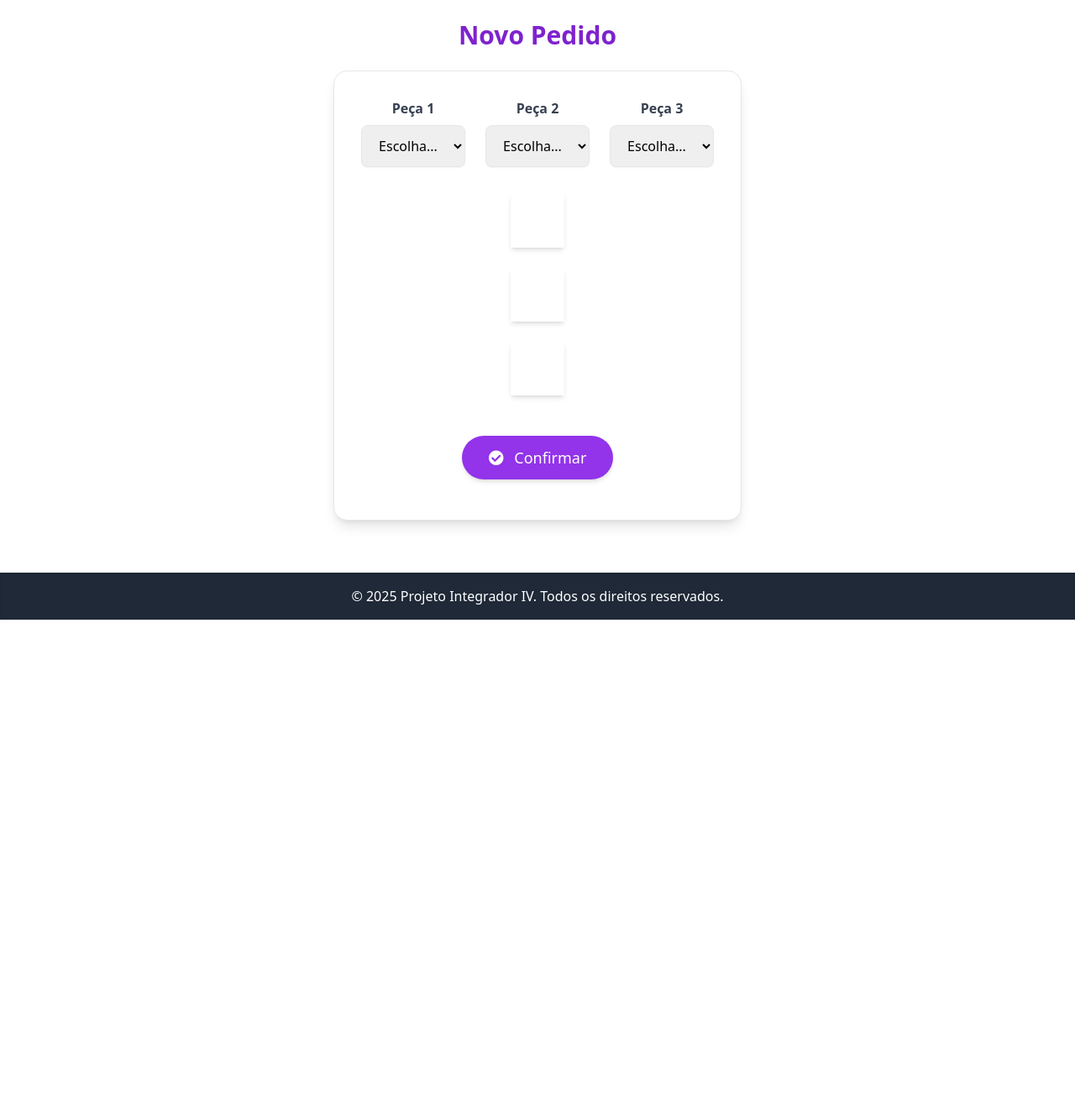
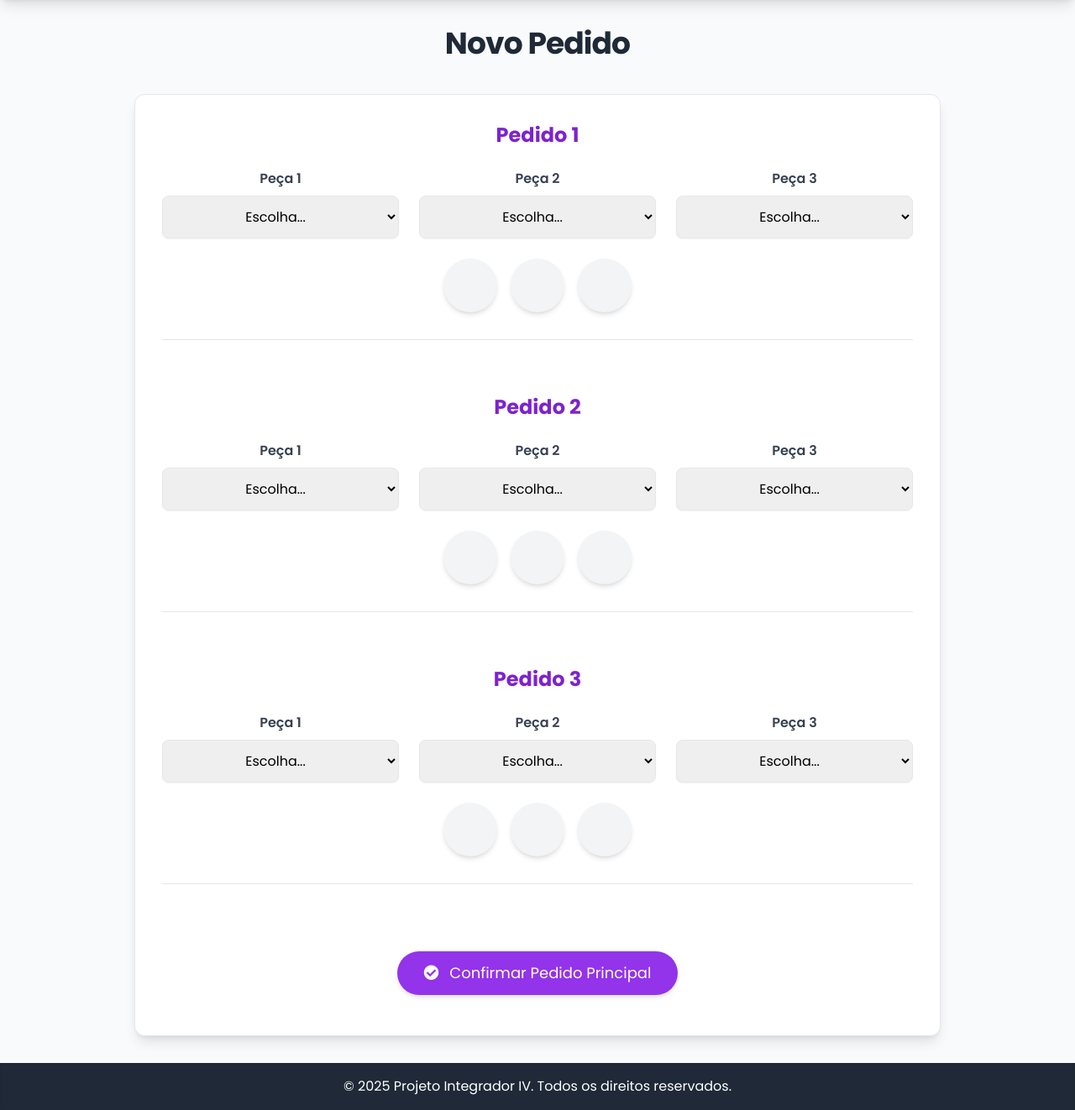
Before and after one commit to maxykoin/Projeto-Integrador-IV, a Django app: page /pedidos/ in a window 1280 px wide. Shown: the part 62-1384 px from the top of the page at 84% size. Before the commit the page ends 800 px from the top, so only its background shows below. Run offline with Django 3.2, Linux system fonts and the light colour scheme; some libraries are stand-ins or nearby versions.

Commit message:
1306 - Atualização de Novo Pedido, Histórico e etc

```diff
--- a/dashboard/static/script.js
+++ b/dashboard/static/script.js
@@ -1,36 +1,53 @@
 document.addEventListener('DOMContentLoaded', () => {
-  // --- Código do seu pedidoForm e filtros ---
     const pedidoForm = document.getElementById('pedidoForm');
     const confirmarBtn = document.getElementById('confirmarBtn');
 
-  initPieceSelectors();
-  setupSearch();
+    // Inicializa os seletores de peças para TODOS os 9 campos
+    initAllPieceSelectors();
+
+    // Setup da função de busca (se aplicável, mantenha ou remova)
+    // setupSearch(); // Remova ou ajuste se não houver campo de busca nesta página
 
     if (confirmarBtn) {
         confirmarBtn.addEventListener('click', handleConfirmClick);
     }
 
-  // Atualiza preview inicial (caso já tenha seleção)
-  ['1', '2', '3'].forEach(updatePreview);
-
-  // --- Funções do pedidoForm ---
-
-  function initPieceSelectors() {
-    ['1', '2', '3'].forEach(num => {
-      const select = document.querySelector(`select[name="peca${num}"]`);
-      if (select) {
-        select.addEventListener('change', () => updatePreview(num));
-      }
-    });
+    // Atualiza previews iniciais para todos os 9 campos
+    for (let i = 1; i <= 9; i++) {
+        updatePiecePreview(`peca${i}`);
     }
 
-  function updatePreview(id) {
-    const select = document.querySelector(`select[name="peca${id}"]`);
-    const preview = document.getElementById(`peca${id}`);
+    // --- Funções para o formulário de pedido ---
+
+    function initAllPieceSelectors() {
+        for (let i = 1; i <= 9; i++) { // Loop para todas as 9 peças
+            const select = document.querySelector(`select[name="peca${i}"]`);
+            if (select) {
+                select.addEventListener('change', () => updatePiecePreview(`peca${i}`));
+            }
+        }
+    }
+
+    // Adapta a função de atualização de preview para os novos IDs e nomes
+    function updatePiecePreview(selectName) {
+        const select = document.querySelector(`select[name="${selectName}"]`);
+
+        // Exemplo: 'peca1' -> ['1', '1'] ; 'peca4' -> ['2', '1']
+        // Usamos o nome do select para derivar o ID do preview
+        // 'peca1' -> 'peca_pedido1_peca1'
+        // 'peca4' -> 'peca_pedido2_peca1'
+        const globalPecaIndex = parseInt(selectName.replace('peca', '')); // 1 a 9
+        const pedidoIndex = Math.ceil(globalPecaIndex / 3); // 1, 2 ou 3
+        const pecaInPedidoIndex = (globalPecaIndex - 1) % 3 + 1; // 1, 2 ou 3
+
+        const previewId = `peca_pedido${pedidoIndex}_peca${pecaInPedidoIndex}`;
+        const preview = document.getElementById(previewId);
+
         if (!select || !preview) return;
 
         const value = select.value;
 
+        // Resetar classes e conteúdo
         preview.className = 'w-16 h-16 flex items-center justify-center shadow-md transition-all duration-300';
         preview.innerHTML = '';
 
@@ -41,20 +58,24 @@ document.addEventListener('DOMContentLoaded', () => {
                 break;
 
             case 'square':
-        preview.classList.add('bg-purple-600');
+                preview.classList.add('bg-purple-600', 'rounded'); // Adicionado rounded para consistência visual
                 preview.innerHTML = '<i class="fas fa-square text-white text-xl"></i>';
                 break;
 
             case 'hexagon':
-        preview.classList.add('bg-green-600', 'rounded');
+                preview.classList.add('bg-green-600', 'hexagon-shape'); // Usando a classe CSS para o clip-path
                 preview.innerHTML = `
                     <svg class="w-8 h-8 text-white" fill="currentColor" viewBox="0 0 24 24">
                         <polygon points="12,2 22,7 22,17 12,22 2,17 2,7"/>
                     </svg>`;
                 break;
+            default: // Caso a opção "Escolha..." esteja selecionada
+                preview.classList.add('bg-gray-100', 'rounded-full'); // Retorna ao estado inicial
+                break;
         }
     }
 
+    // Mapeamento de 'shape' (do HTML) para 'nome_peca' (para envio ao backend, se necessário, embora agora o backend espere o valor numérico)
     function shapeToNomePeca(shape) {
         switch (shape) {
             case 'circle': return 'circulo';
@@ -69,44 +90,57 @@ document.addEventListener('DOMContentLoaded', () => {
 
         if (!pedidoForm) return;
 
-    const p1 = pedidoForm.peca1?.value;
-    const p2 = pedidoForm.peca2?.value;
-    const p3 = pedidoForm.peca3?.value;
+        const pedidoData = {};
+        let allPiecesSelected = true;
 
-    if (!p1 || !p2 || !p3) {
-      alert('Selecione todas as peças.');
+        // Coleta os valores de todas as 9 peças
+        for (let i = 1; i <= 9; i++) {
+            const select = pedidoForm.querySelector(`select[name="peca${i}"]`);
+            if (select && select.value) {
+                // Aqui você pode enviar 'circle', 'hexagon', 'square' como strings
+                // O backend (Python) fará a conversão para 0, 1, 2
+                pedidoData[`peca${i}`] = select.value;
+            } else {
+                allPiecesSelected = false;
+                break; // Sai do loop se alguma peça não for selecionada
+            }
+        }
+
+        if (!allPiecesSelected) {
+            alert('Por favor, selecione todas as 9 peças para o pedido.');
             return;
         }
 
-    const pedido = {
-      peca1: shapeToNomePeca(p1),
-      peca2: shapeToNomePeca(p2),
-      peca3: shapeToNomePeca(p3),
-    };
-
         try {
-      const response = await fetch('/pedidos/', {
+            const response = await fetch('/pedidos/', { // Certifique-se que esta URL está correta
                 method: 'POST',
                 headers: { 'Content-Type': 'application/json' },
-        body: JSON.stringify(pedido),
+                body: JSON.stringify(pedidoData), // Envia todas as 9 peças
             });
 
             const data = await response.json();
 
             if (!response.ok) {
-        throw new Error(data.message || 'Erro ao criar pedido');
+                // Se a resposta não for OK (status 4xx ou 5xx), lança um erro
+                throw new Error(data.message || 'Erro ao criar pedido. Verifique o console para detalhes.');
             }
 
             alert(`✅ Pedido criado com ID: ${data.pedido_id}`);
+            pedidoForm.reset(); // Limpa o formulário após o sucesso
+            for (let i = 1; i <= 9; i++) { // Reseta os previews para o estado inicial
+                updatePiecePreview(`peca${i}`);
+            }
+
         } catch (err) {
-      alert(`❌ ${err.message}`);
+            alert(`❌ Erro: ${err.message}`);
+            console.error('Erro detalhado:', err);
         }
     }
 
 
     function setupSearch() {
         const input = document.getElementById('searchInput');
-    if (!input) return; // Se não encontrar o input, sai da função
+        if (!input) return;
 
         const items = document.querySelectorAll('.pedido-item');
 
@@ -147,4 +181,53 @@ document.addEventListener('DOMContentLoaded', () => {
             }
         });
     }
+
+  const itensPedido = document.querySelectorAll('.pedido-item');
+  const modal = document.getElementById('pedidoModal');
+  const fecharBtn = document.getElementById('fecharModal');
+
+  const spanId = document.getElementById('modalPedidoId');
+  const spanStatus = document.getElementById('modalPedidoStatus');
+  const divPecas = document.getElementById('modalPedidoPecas');
+
+  itensPedido.forEach(item => {
+    item.addEventListener('click', () => {
+      const id = item.dataset.id;
+      const status = item.dataset.status;
+
+      spanId.textContent = id;
+      spanStatus.textContent = formatarStatus(status);
+
+      // Limpa peças antigas do modal
+      divPecas.innerHTML = '';
+
+      // Clona as peças do pedido
+      const pecas = item.querySelectorAll('.flex.w-8.h-8, .flex.w-8.h-8 svg');
+      pecas.forEach(peca => {
+        const clone = peca.cloneNode(true);
+        divPecas.appendChild(clone);
       });
+
+      // Mostra o modal
+      modal.classList.remove('hidden');
+    });
+  });
+
+  // Fecha modal com botão
+  fecharBtn.addEventListener('click', () => {
+    modal.classList.add('hidden');
+  });
+
+  // Fecha modal clicando fora do conteúdo
+  modal.addEventListener('click', (e) => {
+    if (e.target === modal) {
+      modal.classList.add('hidden');
+    }
+  });
+
+  function formatarStatus(status) {
+    if (status === "em_andamento") return "Em andamento";
+    if (status === "entregue") return "Entregue";
+    return status.charAt(0).toUpperCase() + status.slice(1);
+  }
+});
--- a/dashboard/templates/home.html
+++ b/dashboard/templates/home.html
@@ -3,13 +3,13 @@
 <head>
   <meta charset="UTF-8" />
   <meta name="viewport" content="width=device-width, initial-scale=1" />
-  <title>Dashboard - Estoque</title>
+  <title>Dashboard</title>
   <script src="https://cdn.tailwindcss.com"></script>
+  <link rel="icon" href="https://cdn.iconscout.com/icon/free/png-256/free-bosch-3442885-2875346.png">
   <link rel="stylesheet" href="https://cdnjs.cloudflare.com/ajax/libs/font-awesome/5.15.3/css/all.min.css" />
-  <!-- Chart.js CDN -->
-  <script src="https://cdn.jsdelivr.net/npm/chart.js"></script>
 </head>
 <body class="bg-white min-h-screen flex flex-col">
+
   <header class="flex items-center gap-6 px-6 py-4" style="background: url(https://www.boschmediaservice.hu/storage/publication/118_w1600.jpg); background-size: cover; background-position: center;">
       <a href="/" aria-label="Página Inicial" class="text-white text-3xl hover:text-gray-200 transition">
         <i class="fas fa-home"></i>
--- a/dashboard/templates/novoPedido.html
+++ b/dashboard/templates/novoPedido.html
@@ -5,79 +5,77 @@
     <meta name="viewport" content="width=device-width, initial-scale=1" />
     <title>Novo Pedido</title>
     <script src="https://cdn.tailwindcss.com"></script>
+    <link rel="icon" href="https://images.icon-icons.com/3911/PNG/512/bosch_logo_icon_247437.png">
     <link rel="stylesheet" href="https://cdnjs.cloudflare.com/ajax/libs/font-awesome/5.15.3/css/all.min.css"/>
+    <link href="https://fonts.googleapis.com/css2?family=Poppins:wght@300;400;600;700&display=swap" rel="stylesheet">
+    <link rel="icon" href="https://cdn.iconscout.com/icon/free/png-256/free-bosch-3442885-2875346.png">
+    <style>
+        body { font-family: 'Poppins', sans-serif; }
+        .hexagon-shape {
+            clip-path: polygon(25% 0%, 75% 0%, 100% 50%, 75% 100%, 25% 100%, 0% 50%);
+        }
+        /* Custom colors for pieces */
+        .bg-blue-500 { background-color: #3b82f6; }
+        .bg-purple-600 { background-color: #9333ea; }
+        .bg-green-600 { background-color: #10b981; }
+    </style>
 </head>
 
-<body class="bg-white min-h-screen flex flex-col">
+<body class="bg-gray-50 min-h-screen flex flex-col">
 
-  <!-- Header com fundo de imagem -->
-  <header class="flex items-center gap-6 px-6 py-4" style="background: url(https://www.boschmediaservice.hu/storage/publication/118_w1600.jpg)">
-    <a href="/" aria-label="Home" class="text-white text-3xl">
+    <header class="flex items-center gap-6 px-6 py-4 shadow-lg" style="background: url(https://www.boschmediaservice.hu/storage/publication/118_w1600.jpg); background-size: cover; background-position: center;">
+        <a href="/" aria-label="Home" class="text-white text-3xl hover:opacity-75 transition-opacity">
             <i class="fas fa-home"></i>
         </a>
-    <a href="/pedidos/" aria-label="Add" class="text-white text-3xl">
+        <a href="/pedidos/" aria-label="Criar Novo Pedido" class="text-white text-3xl hover:opacity-75 transition-opacity">
             <i class="fas fa-plus-circle"></i>
         </a>
-    <a href="/pedidos/historico" aria-label="List" class="text-white text-3xl">
+        <a href="/pedidos/historico" aria-label="Histórico de Pedidos" class="text-white text-3xl hover:opacity-75 transition-opacity">
             <i class="fas fa-list"></i>
         </a>
     </header>
 
-  <!-- Conteúdo principal -->
-  <main class="flex-grow max-w-3xl mx-auto p-6">
-    <h1 class="text-3xl font-bold text-center mb-6 text-purple-700">Novo Pedido</h1>
+    <main class="flex-grow max-w-5xl mx-auto p-8 w-full"> {# Increased max-width to accommodate multiple sections #}
+        <h1 class="text-4xl font-extrabold text-center mb-10 text-gray-800 tracking-tight">Novo Pedido</h1>
 
-    <div class="bg-white p-8 rounded-2xl shadow-lg border border-gray-200">
-      <form id="pedidoForm" class="flex flex-col items-center gap-8">
+        <div class="bg-white p-8 rounded-xl shadow-lg border border-gray-200 flex flex-col gap-10"> {# Increased gap between order sections #}
+            <form id="pedidoForm" class="flex flex-col items-center gap-8 w-full">
 
-        <!-- Seleção das Peças -->
+                {% for i in "123" %} {# Loop para criar 3 blocos de pedido #}
+                <div class="pedido-secao w-full border-b pb-8 mb-8 last:border-b-0 last:pb-0 last:mb-0"> {# Separador para cada pedido #}
+                    <h2 class="text-2xl font-bold mb-6 text-purple-700 text-center">Pedido {{ i }}</h2>
+
                     <div class="grid grid-cols-1 sm:grid-cols-3 gap-6 w-full">
+                        {% for j in "123" %} {# Peça 1, 2, 3 dentro de cada pedido #}
                         <div>
-            <label class="block mb-2 font-semibold text-center text-gray-700">Peça 1</label>
-            <select name="peca1" required class="w-full p-3 border rounded-lg text-center shadow-sm hover:shadow-md transition">
+                            <label class="block mb-2 font-semibold text-center text-gray-700">Peça {{ j }}</label>
+                            <select name="peca{{ forloop.parentloop.counter0|add:forloop.parentloop.counter0|add:forloop.parentloop.counter0|add:forloop.counter }}" required class="w-full p-3 border rounded-lg text-center shadow-sm hover:shadow-md transition">
                                 <option value="" disabled selected>Escolha...</option>
                                 <option value="circle">Círculo</option>
                                 <option value="hexagon">Hexágono</option>
                                 <option value="square">Quadrado</option>
                             </select>
                         </div>
-          <div>
-            <label class="block mb-2 font-semibold text-center text-gray-700">Peça 2</label>
-            <select name="peca2" required class="w-full p-3 border rounded-lg text-center shadow-sm hover:shadow-md transition">
-              <option value="" disabled selected>Escolha...</option>
-              <option value="circle">Círculo</option>
-              <option value="hexagon">Hexágono</option>
-              <option value="square">Quadrado</option>
-            </select>
+                        {% endfor %}
                     </div>
-          <div>
-            <label class="block mb-2 font-semibold text-center text-gray-700">Peça 3</label>
-            <select name="peca3" required class="w-full p-3 border rounded-lg text-center shadow-sm hover:shadow-md transition">
-              <option value="" disabled selected>Escolha...</option>
-              <option value="circle">Círculo</option>
-              <option value="hexagon">Hexágono</option>
-              <option value="square">Quadrado</option>
-            </select>
+
+                    <div class="flex justify-center gap-4 mt-6"> {# Adjusted layout for preview #}
+                        {# IDs agora são peca_pedido1_peca1, peca_pedido1_peca2, etc. #}
+                        <div id="peca_pedido{{ i }}_peca1" class="w-16 h-16 bg-gray-100 rounded-full flex items-center justify-center shadow-inner transition-all duration-300"></div>
+                        <div id="peca_pedido{{ i }}_peca2" class="w-16 h-16 bg-gray-100 rounded-full flex items-center justify-center shadow-inner transition-all duration-300"></div>
+                        <div id="peca_pedido{{ i }}_peca3" class="w-16 h-16 bg-gray-100 rounded-full flex items-center justify-center shadow-inner transition-all duration-300"></div>
                     </div>
                 </div>
+                {% endfor %}
 
-        <!-- Visualização das Peças -->
-        <div class="flex flex-col gap-6 items-center">
-          <div id="peca3" class="w-16 h-16 bg-gray-100 rounded-full flex items-center justify-center shadow-inner transition-all duration-300"></div>
-          <div id="peca2" class="w-16 h-16 bg-gray-100 rounded-full flex items-center justify-center shadow-inner transition-all duration-300"></div>
-          <div id="peca1" class="w-16 h-16 bg-gray-100 rounded-full flex items-center justify-center shadow-inner transition-all duration-300"></div>
-        </div>
-
-        <!-- Botão Confirmar -->
                 <button id="confirmarBtn" type="button"
                     class="mt-4 bg-purple-600 hover:bg-purple-700 text-white text-lg px-8 py-3 rounded-full shadow-md hover:shadow-lg transition">
-          <i class="fas fa-check-circle mr-2"></i> Confirmar
+                    <i class="fas fa-check-circle mr-2"></i> Confirmar Pedido Principal
                 </button>
             </form>
         </div>
     </main>
 
-  <!-- Footer fixo ao fundo -->
     <footer class="bg-gray-800 text-white text-center p-4 shadow-inner">
         <p>&copy; 2025 Projeto Integrador IV. Todos os direitos reservados.</p>
     </footer>
--- a/dashboard/views.py
+++ b/dashboard/views.py
@@ -10,9 +10,9 @@ def home(request):
     pedidos_entregues = Pedido.objects.filter(status='entregue').count()
 
     # Pegando os objetos e seus campos qtd
-    circulo = Estoque.objects.get(id=0).qtd
-    hexagono = Estoque.objects.get(id=1).qtd
-    quadrado = Estoque.objects.get(id=2).qtd
+    circulo = Estoque.objects.get(id=1).qtd
+    hexagono = Estoque.objects.get(id=2).qtd
+    quadrado = Estoque.objects.get(id=3).qtd
 
     return render(request, 'home.html', {
         'em_andamento': em_andamento,
@@ -22,43 +22,45 @@ def home(request):
         'quadrado': quadrado,
     })
 
-
-from django.views.decorators.csrf import csrf_exempt
-from django.http import JsonResponse
-from django.shortcuts import render
-import json
-from .models import Pedido  # ajuste conforme necessário
-
 @csrf_exempt
 def novoPedido(request):
     if request.method == 'POST':
-        data = json.loads(request.body)
+        try:
+            data = json.loads(request.body)
 
-        # Mapeamento de forma → número
-        forma_para_valor = {
-            'circle': 0,
-            'hexagon': 1,
-            'square': 2
-        }
+            forma_para_valor = {
+                'circle': 1,
+                'hexagon': 2,
+                'square': 3
+            }
 
-        # Captura as 9 peças e converte
-        pecas_convertidas = []
-        for i in range(1, 10):
-            nome_peca = data.get(f'peca{i}')
-            valor = forma_para_valor.get(nome_peca)
-            if valor is None:
-                return JsonResponse({'error': f'Peça {i} inválida: {nome_peca}'}, status=400)
-            pecas_convertidas.append(valor)
+            pecas_convertidas = []
+            for i in range(1, 10):
+                nome_peca = data.get(f'peca{i}')
 
-        # Converte a lista em uma matriz 3x3
-        matriz_pecas = [pecas_convertidas[i:i+3] for i in range(0, 9, 3)]
+                if nome_peca is None:
+                    return JsonResponse({'message': f'Peça {i} não fornecida.'}, status=400)
 
-        pedido = Pedido.objects.create(
-            pecas=matriz_pecas,
-            status='em_andamento'
-        )
+                valor = forma_para_valor.get(nome_peca)
+                if valor is None:
+                    return JsonResponse({'message': f'Peça {i} inválida: "{nome_peca}". Valores esperados: circle, hexagon, square.'}, status=400)
 
-        return JsonResponse({'message': 'Pedido criado com sucesso!', 'pedido_id': str(pedido.id)})
+                pecas_convertidas.append(valor)
+
+            matriz_pecas = [pecas_convertidas[i:i+3] for i in range(0, 9, 3)]
+
+            pedido = Pedido.objects.create(
+                pecas=matriz_pecas,
+                status='em_andamento'
+            )
+
+            return JsonResponse({'message': 'Pedido criado com sucesso!', 'pedido_id': str(pedido.id)}, status=201)
+
+        except json.JSONDecodeError:
+            return JsonResponse({'message': 'Corpo da requisição JSON inválido.'}, status=400)
+        except Exception as e:
+            print(f"Erro inesperado: {e}")
+            return JsonResponse({'message': f'Ocorreu um erro interno: {str(e)}'}, status=500)
 
     return render(request, 'novoPedido.html')
 
--- a/setup/settings.py
+++ b/setup/settings.py
@@ -124,3 +124,7 @@ USE_TZ = True
 # https://docs.djangoproject.com/en/3.1/howto/static-files/
 
 STATIC_URL = '/static/'
+
+STATICFILES_DIRS = [
+  os.path.join(BASE_DIR, "static"),
+]
```
Also changed, not shown: dashboard/templates/historico.html (+15 -21 lines), 1 other file. Lines whose indentation alone changed are shown as unchanged.
